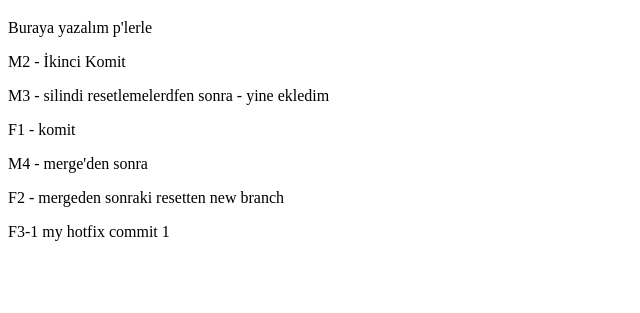
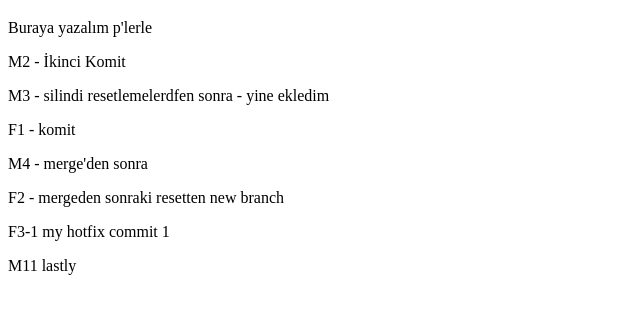
Before and after one commit to barbarbarbaris/vscodegit, a plain HTML site: page index.html in a window 1280 px wide. Shown: the part 61-374 px from the top of the page, without its empty margins (0-640 px from the left). Drawn offline with Linux system fonts and the light colour scheme.

Commit message:
M10 - komitliyirik

```diff
--- a/index.html
+++ b/index.html
@@ -13,5 +13,6 @@
 <p>M4 - merge'den sonra</p>
 <p> F2 - mergeden sonraki resetten new branch</p>
 <p> F3-1 my hotfix commit 1</p>
+<p> M11 lastly</p>
 </body>
 </html>
```
